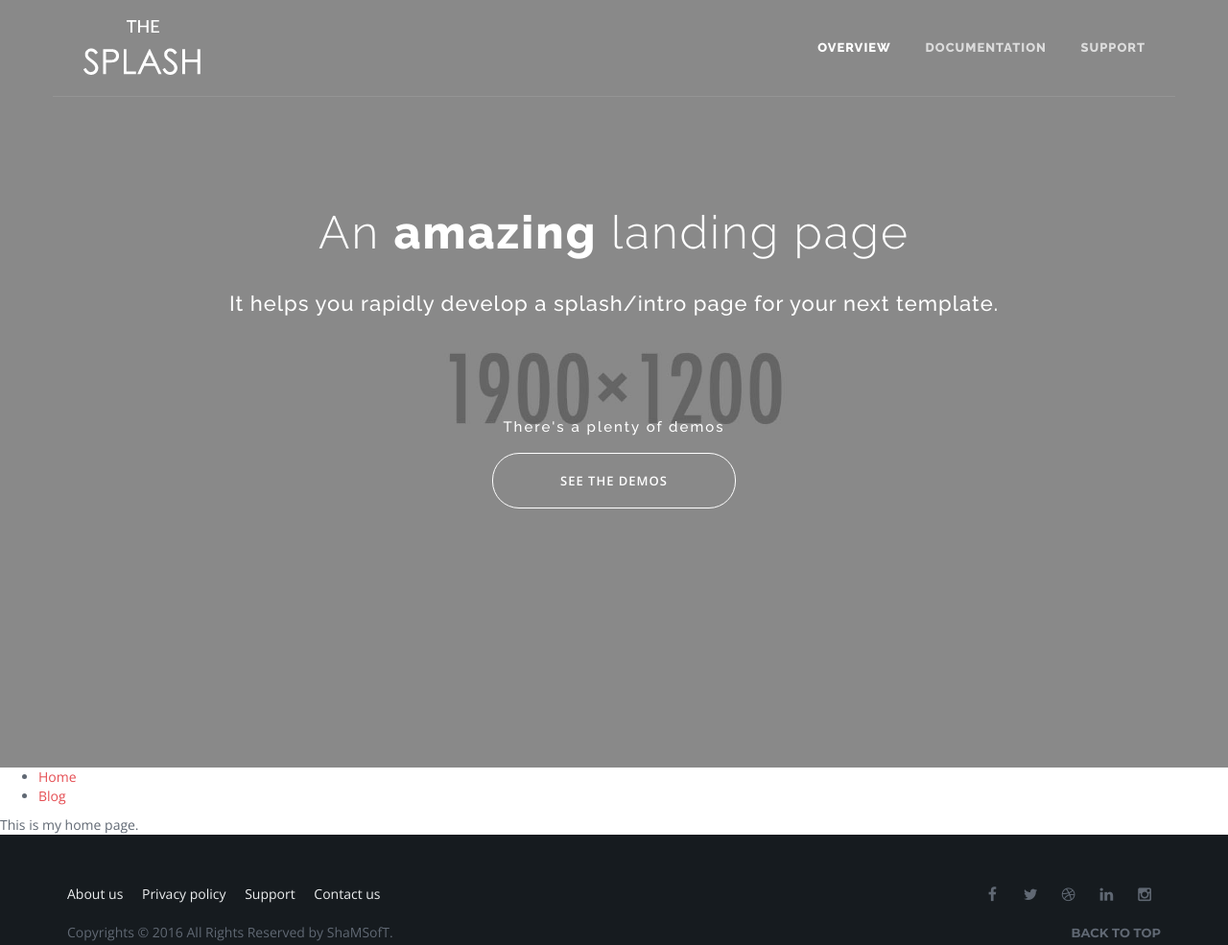
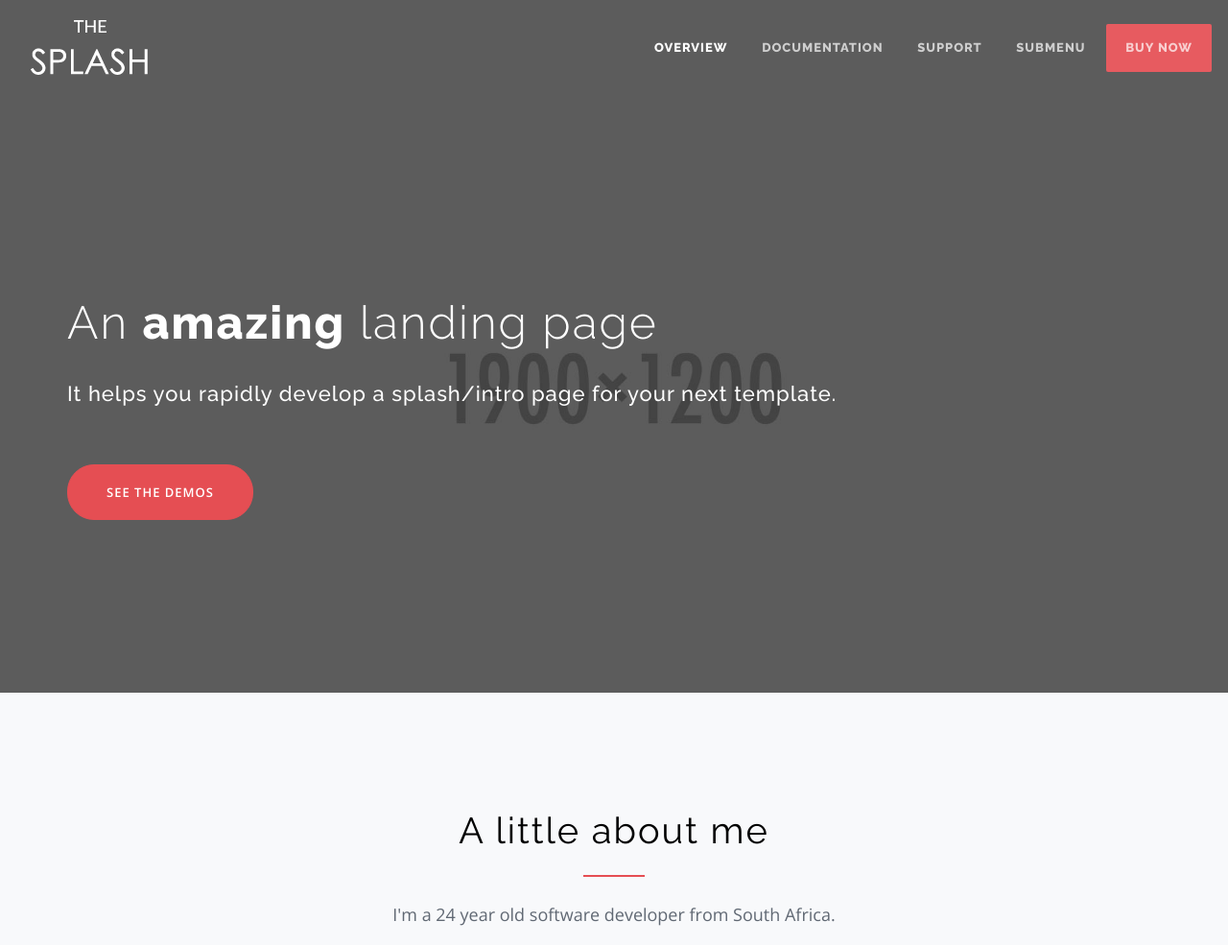
Before and after one commit to jayuuza/johnwasson.io, a Django app: page / in a window 1280 px wide. Shown: the top 985 px of the page at 96% size. Run offline with Django 3.2, Linux system fonts and the light colour scheme; some libraries are stand-ins or nearby versions.

Commit message:
Updated footer and made basic layout
Updated footer and made basic layout

```diff
--- /dev/null
+++ b/john_wasson/requirements.txt
@@ -0,0 +1,2 @@
+Django==1.9.2
+wheel==0.24.0
--- a/john_wasson/templates/_shared/base.html
+++ b/john_wasson/templates/_shared/base.html
@@ -24,9 +24,9 @@
   </head>
   <body class="sticky-nav transparent-nav">
 
-    <!-- Navigation -->
+     <!-- Navigation -->
     <nav class="navbar">
-      <div class="container">
+      <div class="container-fluid">
         <div class="logo">
           <a class="logo-default" href="index.html"><img src="{% static 'img/logo.png' %}" alt="logo"></a>
           <a class="logo-transparent" href="index.html"><img src="{% static 'img/logo-alt.png' %}" alt="logo"></a>
@@ -37,29 +37,39 @@
         <ul class="nav-menu">
           <li><a class="active" href="http://shamsoft.net/thesplash">Overview</a></li>
           <li><a href="http://shamsoft.net/thesplash/doc">Documentation</a></li>
-          <li><a href="http://themeforest.net/item/thesplash-template-landing-page/14375892/comments">Support</a></li>
-
+          <li><a href="mailto:support@shamsoft.net">Support</a></li>
+          <li>
+            <a href="#">Submenu</a>
+            <ul>
+              <li><a href="#">Link</a></li>
+              <li><a href="#">Subitem</a></li>
+              <li><a href="#">Another link</a></li>
+            </ul>
+          </li>
+          <li><a class="menu-highlighted" href="#">Buy Now</a></li>
         </ul>
       </div>
     </nav>
-    <!-- END Navigation -->
+     <!-- END Navigation -->
 
     <!-- Site header -->
-    <header class="site-header color-alt overlay-black size-full text-center" style="background-image: url(assets/img/bg-page.jpg)">
+    <header class="site-header color-alt overlay-black overlay-intense size-lg" style="background-image: url({% static 'img/bg-page.jpg' %})">
       <div class="container">
         <h1>An <strong>amazing</strong> landing page</h1>
         <h4>It helps you rapidly develop a splash/intro page for your next template.</h4>
-        <br><br><br>
-        <h6>There's a plenty of demos</h6>
-        <a class="btn btn-lg btn-white btn-outline btn-round" href="#demos"><span style="padding: 0 30px;">See the demos</span></a>
+        <br><br>
+        <a class="btn btn-lg btn-round" href="#demos">See the demos</a>
       </div>
     </header>
+    <!-- END Site header -->
+{% comment %}
     <nav>
         <ul>
             <li><a href="{% url 'home:index' %}">Home</a></li>
             <li><a href="{% url 'blog:index' %}">Blog</a></li>
         </ul>
     </nav>
+{% endcomment %}
 
     {% block body %}
 
@@ -74,20 +84,21 @@
 
           <div class="col-md-8 col-sm-6 col-xs-12">
             <ul class="footer-links">
-              <li><a href="#">About us</a></li>
+{% comment %}              <li><a href="#">About us</a></li>
               <li><a href="#">Privacy policy</a></li>
               <li><a href="#">Support</a></li>
-              <li><a href="#">Contact us</a></li>
+              <li><a href="#">Contact us</a></li>{% endcomment %}
             </ul>
           </div>
 
           <div class="col-md-4 col-sm-6 col-xs-12">
             <ul class="footer-socials">
-              <li><a class="facebook" href="#"><i class="fa fa-facebook"></i></a></li>
-              <li><a class="twitter" href="#"><i class="fa fa-twitter"></i></a></li>
-              <li><a class="dribbble" href="#"><i class="fa fa-dribbble"></i></a></li>
-              <li><a class="linkedin" href="#"><i class="fa fa-linkedin"></i></a></li>
-              <li><a class="instagram" href="#"><i class="fa fa-instagram"></i></a></li>
+              <li><a class="facebook" href="https://www.facebook.com/jonathan.wasson.37"><i class="fa fa-facebook"></i></a></li>
+              <li><a class="vimeo" href="https://careers.stackoverflow.com/users/info/643910"><i class="fa fa-stack-exchange"></i></a></li>
+              <li><a class="git" href="https://angel.co/jonathan-wasson"><i class="fa fa-angellist"></i></a></li>
+              <li><a class="rss" href="http://stackoverflow.com/users/5777470/jayuuza"><i class="fa fa-stack-overflow"></i></a></li>
+              <li><a class="linkedin" href="https://za.linkedin.com/in/jonathan-wasson-85778895"><i class="fa fa-linkedin"></i></a></li>
+              <li><a class="git" href="https://github.com/jayuuza"><i class="fa fa-github"></i></a></li>
             </ul>
           </div>
 
@@ -95,7 +106,7 @@
 
         <div class="row">
           <div class="col-md-8 col-sm-6 col-xs-12">
-            <p class="copyright-text">Copyrights &copy; 2016 All Rights Reserved by <a href="http://themeforest.net/user/shamsoft">ShaMSofT</a>.</p>
+            <p class="copyright-text">Copyrights &copy; 2016 All Rights Reserved under the <a href="http://www.dbad-license.org/">Don't Be a Dick Public License</a>.</p>
           </div>
 
           <div class="col-md-4 col-sm-6 col-xs-12">
@@ -105,5 +116,10 @@
 
       </div>
     </footer>
+
+    <script src="{% static 'js/app.min.js' %}"></script>
+
+    <script src="{% static 'js/thesplash.js' %}"></script>
 </body>
+
 </html>
--- a/john_wasson/templates/home/index.html
+++ b/john_wasson/templates/home/index.html
@@ -2,6 +2,103 @@
 {% load humanize %}
 
 {% block body %}
-    This is my home page.
+    <main>
+      <section id="greeting" class="no-border-bottom bg-gray-light">
+        <div class="container">
+          <header class="section-header">
+            <h2>A little about me</h2>
+            <p>I'm a 24 year old software developer from South Africa.</p>
+          </header>
 
+          <div class="row">
+            <div class="col-md-offset-2 col-md-8 col-sm-12">
+              <div class="intro-video" data-pe-videoid="nrJtHemSPW4"></div>
+            </div>
+          </div>
+
+        </div>
+      </section>
+      <section class="no-border-bottom bg-gray-lighter">
+        <div class="container">
+          <header class="section-header">
+            <h2>Features</h2>
+            <p>Check a number of features of this template.</p>
+          </header>
+
+
+          <ul class="features icon-sided">
+            <li>
+              <div class="icon"><i class="fa fa-tv"></i></div>
+              <h5>Responsive</h5>
+              <p>Your template works on any device: desktop, tablet or mobile.</p>
+            </li>
+
+            <li>
+              <div class="icon"><i class="fa fa-wrench"></i></div>
+              <h5>Customizable</h5>
+              <p>You can easily read, edit, and write your own code, or change everything.</p>
+            </li>
+
+            <li>
+              <div class="icon"><i class="fa fa-cubes"></i></div>
+              <h5>UI Elements</h5>
+              <p>There is a bunch of useful and necessary elements for developing your template.</p>
+            </li>
+
+            <li>
+              <div class="icon"><i class="fa fa-code"></i></div>
+              <h5>Clean code</h5>
+              <p>You can find our code well organized, commented and readable.</p>
+            </li>
+
+            <li>
+              <div class="icon"><i class="fa fa-file-text-o"></i></div>
+              <h5>Documented</h5>
+              <p>As you can see, we provided a comprehensive online documentation for this template.</p>
+            </li>
+
+            <li>
+              <div class="icon"><i class="fa fa-download"></i></div>
+              <h5>Free updates</h5>
+              <p>When you purchase this template, you'll freely receive future updates.</p>
+            </li>
+          </ul>
+
+        </div>
+      </section>
+
+
+
+      <section class="section-sm no-border-bottom">
+        <div class="container">
+
+          <div class="row">
+            <div class="counter col-md-3 col-sm-6">
+              <i class="ti-user"></i>
+              <p><span data-from="0" data-to="2350">0</span>+</p>
+              <h6>Satisfied users</h6>
+            </div>
+
+            <div class="counter col-md-3 col-sm-6">
+              <i class="ti-time"></i>
+              <p><span data-from="0" data-to="1200" data-speed="2200">0</span>+</p>
+              <h6>Hours of coding</h6>
+            </div>
+
+            <div class="counter col-md-3 col-sm-6">
+              <i class="ti-panel"></i>
+              <p><span data-from="0" data-to="30" data-speed="2500">0</span>+</p>
+              <h6>Components</h6>
+            </div>
+
+            <div class="counter col-md-3 col-sm-6">
+              <i class="fa fa-code"></i>
+              <p><span data-from="0" data-to="10000" data-speed="3000">0</span>+</p>
+              <h6>Line of code</h6>
+            </div>
+          </div>
+
+        </div>
+      </section>
+    </main>
 {% endblock %}
```
Also changed, not shown: 1 other file.
